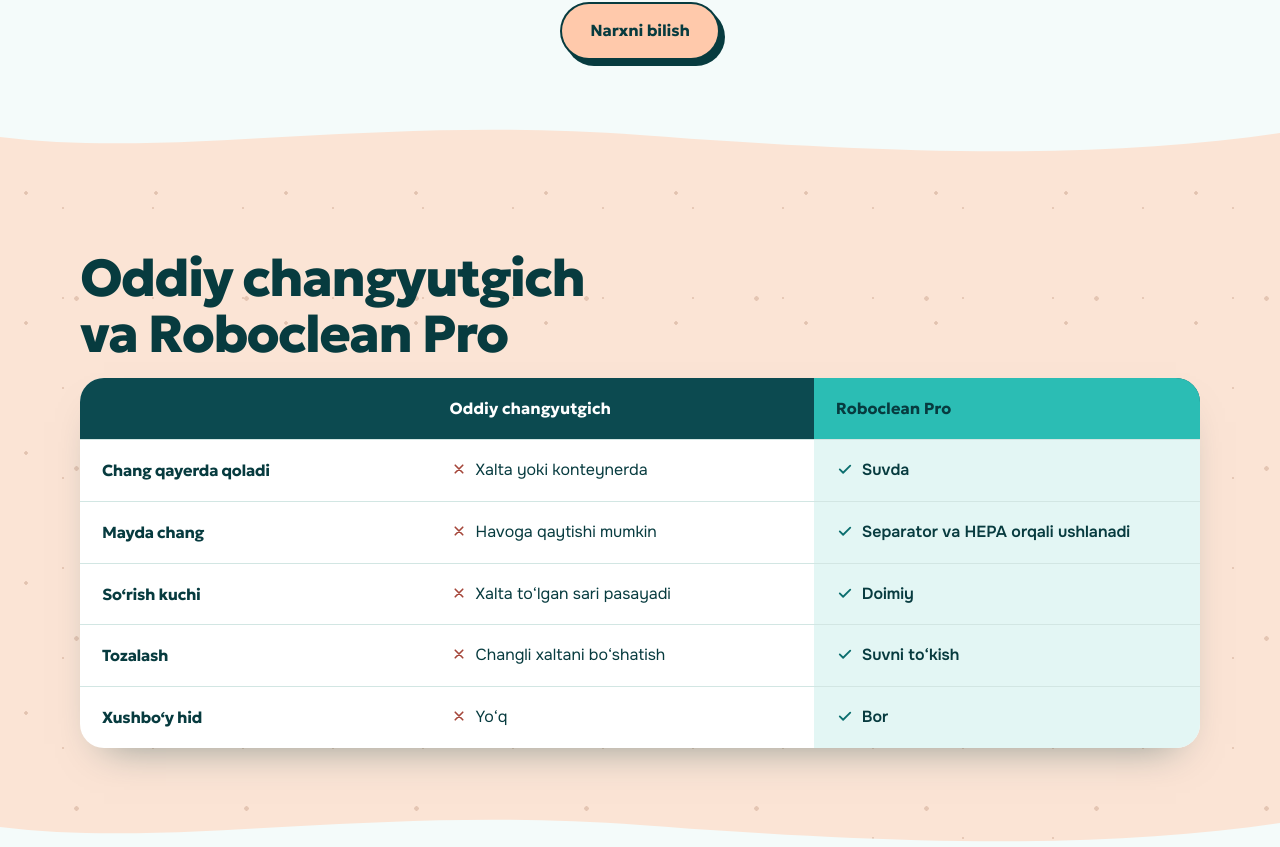
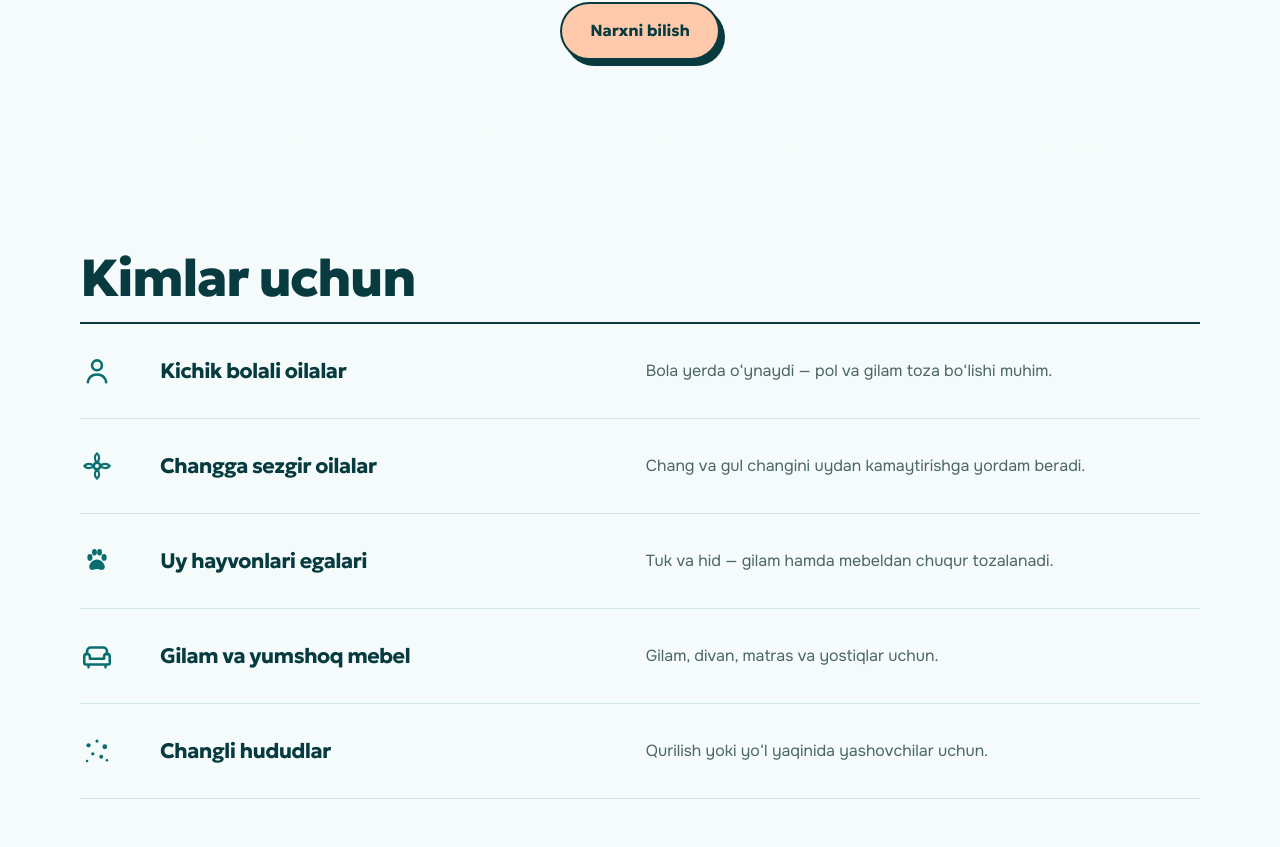
Before and after one commit to tsoyalex1992-jpg/isroil, a plain HTML site: page index.html in a window 1280 px wide. Shown: the part 6961-7808 px from the top of the page. Drawn offline with Linux system fonts and the light colour scheme; animation ran at ten frames a second.

Commit message:
Remove comparison table section
Co-Authored-By: Claude Sonnet 5.5 <noreply@anthropic.com>

```diff
--- a/index.html
+++ b/index.html
@@ -241,21 +241,6 @@
   </div>
 </section>
 
-<!-- 6. СРАВНЕНИЕ -->
-<section class="sec sec--dust">
-  <div class="wrap">
-    <h2 data-i18n="cm_h">Oddiy changyutgich va Roboclean Pro</h2>
-    <div class="cmp" role="table">
-      <div class="cmp__r cmp__r--h" role="row"><div role="columnheader"></div><div role="columnheader" data-i18n="cm_c1">Oddiy changyutgich</div><div role="columnheader" class="on">Roboclean Pro</div></div>
-      <div class="cmp__r" role="row"><div role="rowheader" data-i18n="cm_r1">Chang qayerda qoladi</div><div><svg class="ic"><use href="#i-no"/></svg><span data-i18n="cm_a1">Xalta yoki konteynerda</span></div><div class="on"><svg class="ic"><use href="#i-check"/></svg><span data-i18n="cm_b1">Suvda</span></div></div>
-      <div class="cmp__r" role="row"><div role="rowheader" data-i18n="cm_r2">Mayda chang</div><div><svg class="ic"><use href="#i-no"/></svg><span data-i18n="cm_a2">Havoga qaytishi mumkin</span></div><div class="on"><svg class="ic"><use href="#i-check"/></svg><span data-i18n="cm_b2">Separator va HEPA orqali ushlanadi</span></div></div>
-      <div class="cmp__r" role="row"><div role="rowheader" data-i18n="cm_r3">So‘rish kuchi</div><div><svg class="ic"><use href="#i-no"/></svg><span data-i18n="cm_a3">Xalta to‘lgan sari pasayadi</span></div><div class="on"><svg class="ic"><use href="#i-check"/></svg><span data-i18n="cm_b3">Doimiy</span></div></div>
-      <div class="cmp__r" role="row"><div role="rowheader" data-i18n="cm_r4">Tozalash</div><div><svg class="ic"><use href="#i-no"/></svg><span data-i18n="cm_a4">Changli xaltani bo‘shatish</span></div><div class="on"><svg class="ic"><use href="#i-check"/></svg><span data-i18n="cm_b4">Suvni to‘kish</span></div></div>
-      <div class="cmp__r" role="row"><div role="rowheader" data-i18n="cm_r5">Xushbo‘y hid</div><div><svg class="ic"><use href="#i-no"/></svg><span data-i18n="cm_a5">Yo‘q</span></div><div class="on"><svg class="ic"><use href="#i-check"/></svg><span data-i18n="cm_b5">Bor</span></div></div>
-    </div>
-  </div>
-</section>
-
 <!-- 7. ДЛЯ КОГО -->
 <section class="sec sec--clean">
   <div class="wrap">
```
